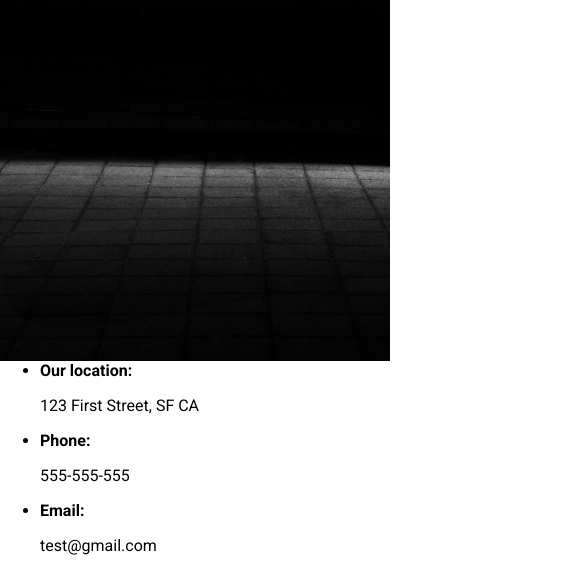
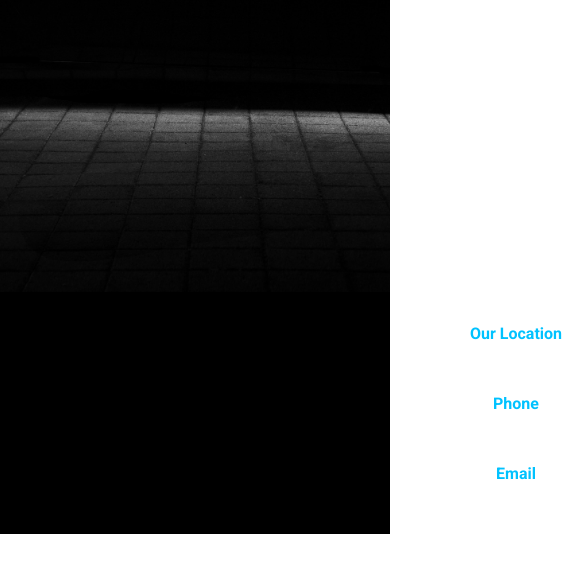
Before and after one commit to IFarrukh/car-body-shop, a plain HTML site: page index.html in a window 390 px wide. Shown: the part 483-1054 px from the top of the page, 585 px wide, since content can reach past the window. After the commit the page ends 1017 px from the top, so only its background shows below. Drawn offline with Linux system fonts and the light colour scheme.

Commit message:
finish avtomotive

```diff
--- a/index.html
+++ b/index.html
@@ -23,24 +23,27 @@
 					<li><a href="#" class="highlight">Book Appointment</a></li>
 				</ul>
 			</nav>
-
-			<h1>Your Car Repairs</h1>
-			<h3>Visit Us For Your Service</h3>
-			<a href="#">Book Appointment</a>
+			<div class="content">
+				<div class="container">
+					<h1>Your Car Repairs</h1>
+					<h3>visit us for your service</h3>
+					<a href="#" class="highlight">Book Appointment</a>
+				</div>
+			</div>
 		</header>
 		<footer>
 			<ul class="container">
 				<li>
-					<strong>Our location:</strong>
-					<p>123 First Street, SF CA</p>
+					<strong>Our Location</strong>
+					<p>15 STreet Suburt Country 6000</p>
 				</li>
 				<li>
-					<strong> Phone:</strong>
-					<p>555-555-555</p>
+					<strong>Phone</strong>
+					<p>+61 040 400 4000</p>
 				</li>
 				<li>
-					<strong>Email:</strong>
-					<p>test@gmail.com</p>
+					<strong>Email</strong>
+					<p>automotive@carsales.com.au</p>
 				</li>
 			</ul>
 		</footer>
--- a/style.css
+++ b/style.css
@@ -12,7 +12,7 @@ body {
 header {
 	display: flex;
 	background-image: url(./img/car.jpg);
-	min-height: 100vh;
+	min-height: calc(100vh - 69px);
 	background-position: center center;
 	background-size: cover;
 	flex-direction: column;
@@ -22,7 +22,6 @@ header {
 .container {
 	margin: 0 auto;
 	width: 1000px;
-	max-width: 100%;
 }
 
 nav {
@@ -33,15 +32,13 @@ nav {
 
 nav .logo {
 	font-size: 2rem;
+	margin-top: 0.5rem;
 }
 
 nav ul {
 	display: flex;
 	list-style-type: none;
 	padding: 0;
-}
-
-nav li {
 }
 
 nav li .underline {
@@ -75,3 +72,59 @@ nav li .underline:hover::after {
 	padding: 1rem;
 	font-size: 18px;
 }
+
+.content {
+	margin: auto;
+	font-size: 2rem;
+}
+
+.content h1 {
+	color: #00c2ff;
+}
+
+footer {
+	background-color: #000;
+	color: #fff;
+	padding: 1rem;
+}
+
+footer ul {
+	display: flex;
+	align-items: center;
+	justify-content: space-between;
+	list-style-type: none;
+	padding: 0;
+}
+
+footer strong {
+	color: #00c2ff;
+}
+
+footer p {
+	margin: 0;
+}
+
+@media screen and (max-width: 700px) {
+	.content {
+		font-size: 1.4rem;
+		margin: 2rem auto 0;
+	}
+
+	nav ul {
+		flex-direction: column;
+	}
+
+	nav li:not(:last-child) {
+		margin-bottom: 1rem;
+	}
+
+	footer ul {
+		flex-direction: column;
+		justify-content: center;
+	}
+
+	footer li {
+		margin: 1rem;
+		text-align: center;
+	}
+}
```
